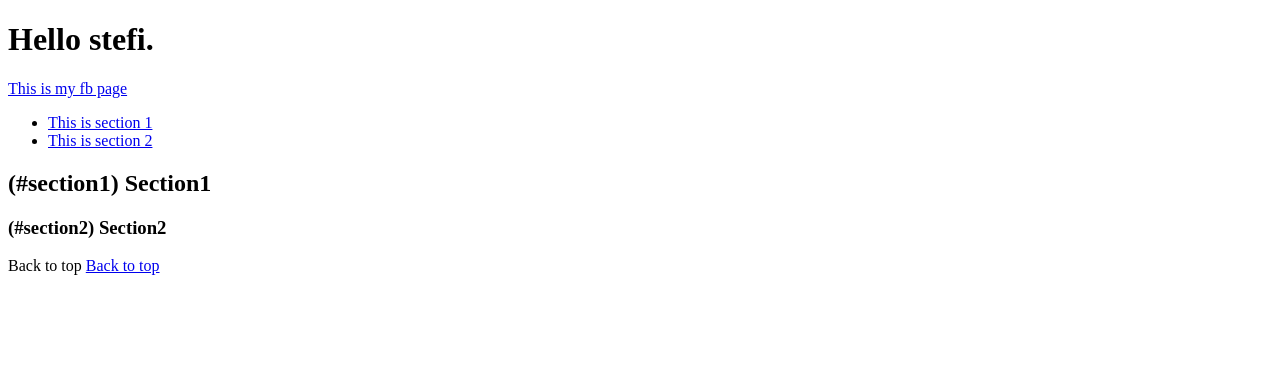
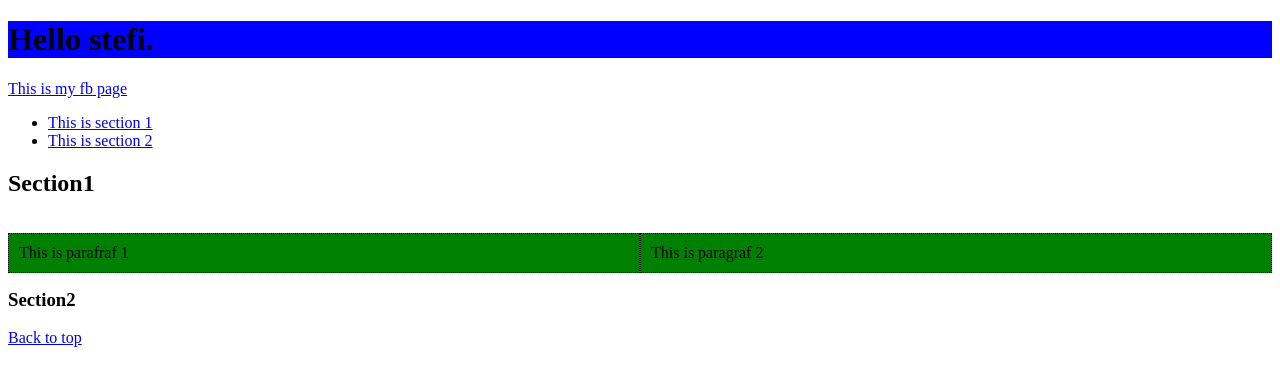
Before and after one commit to stefanija/stefanija5, a plain HTML site: page site/index.html in a window 1280 px wide. Drawn offline with Linux system fonts and the light colour scheme.

Commit message:
Solution

```diff
--- /dev/null
+++ b/module2-solution/style.css
@@ -0,0 +1,117 @@
+*
+{
+	box-sizing: border-box;
+}
+
+body
+{
+border: 0;
+margin:3px;
+padding:3px;
+position: absolute;
+left: 3.0%;
+}
+
+h1
+{
+
+font-size:2em;
+text-align: center;
+color:#673888;
+font-family: Verdana;
+margin:15px;
+}
+
+
+
+
+p
+{
+	padding:15px;
+font-family: serif;
+}
+
+
+.col-ld-4, .col-md-6, .col-sm-12, .col-md-61
+{
+	    border:1px solid black;
+		margin: 8px;
+		background-color: #4dffff;
+		position: relative;
+
+}
+
+
+section
+{
+
+	border: 1px solid black;
+	width: 25%;
+	padding:3px;
+	font-family: cursive;
+	font-size:80%;
+	text-align: center;
+	position: absolute;
+	left:75%;
+	top:0;
+
+}
+
+#s1
+{
+background-color: #6195a0;
+}
+#s2
+{
+background-color: #673888;
+}
+#s3
+{
+background-color: #22c57f;
+}
+
+
+
+
+
+@media (min-width:992px)
+{ .col-ld-4
+	{
+
+		float:left;
+		width: 31.0%;
+
+	}
+
+
+}
+
+
+@media (min-width:768px) and (max-width:991px)
+{ .col-md-6
+
+{
+width: 45.5%;
+float:left;
+}
+.col-md-61
+{
+
+	clear:both;
+	width: 92.5%;
+	display: block;
+
+}
+
+}
+
+
+@media (max-width:767px)
+{ .col-sm-12
+
+{
+width: 95%;
+float:left;
+}
+
+}
--- a/site/index.html
+++ b/site/index.html
@@ -2,6 +2,7 @@
 <html>
 <head>
 	<title>Hello stefi</title>
+	<link type="text/css" rel="stylesheet" href="style.css">
 </head>
 <body>
 <h1 id="top">Hello stefi.</h1>
@@ -12,12 +13,17 @@
 </ul>
 
 <section id="section1">
-<h2>(#section1) Section1 </h2>
+<h2> Section1 </h2>
+
 </section>
+<div>
+<p id="p1">This is parafraf 1</p>
+<p id="p2">This is paragraf 2</p>
 
-<h3> <a name="Section2"> (#section2) Section2 </a>  </h3>
+</div>
+<h3> <section name="section2"> Section2 </section>    </h3>
 
-<p>Back to top <a href="#top"> Back to top </a> </p>
+ <a href="#top"> Back to top </a>
 
 </body>
 </html>
--- /dev/null
+++ b/site/style.css
@@ -0,0 +1,26 @@
+h1
+{
+	background-color: blue;
+
+
+}
+h3
+{
+	clear: both;
+}
+
+*
+{
+	box-sizing: border-box;
+}
+
+
+p
+{
+	float: left;
+	width:50%;
+	background: green;
+	border: 1px dotted black;
+	padding: 10px;
+
+}
```
Also changed, not shown: module2-solution/index.html (added, +43 -0 lines).
